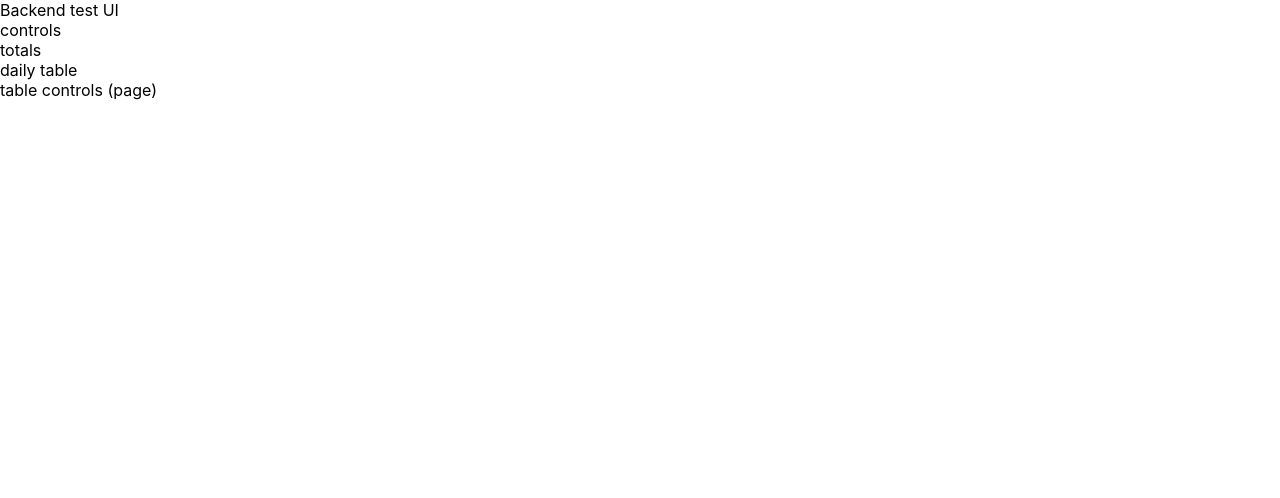
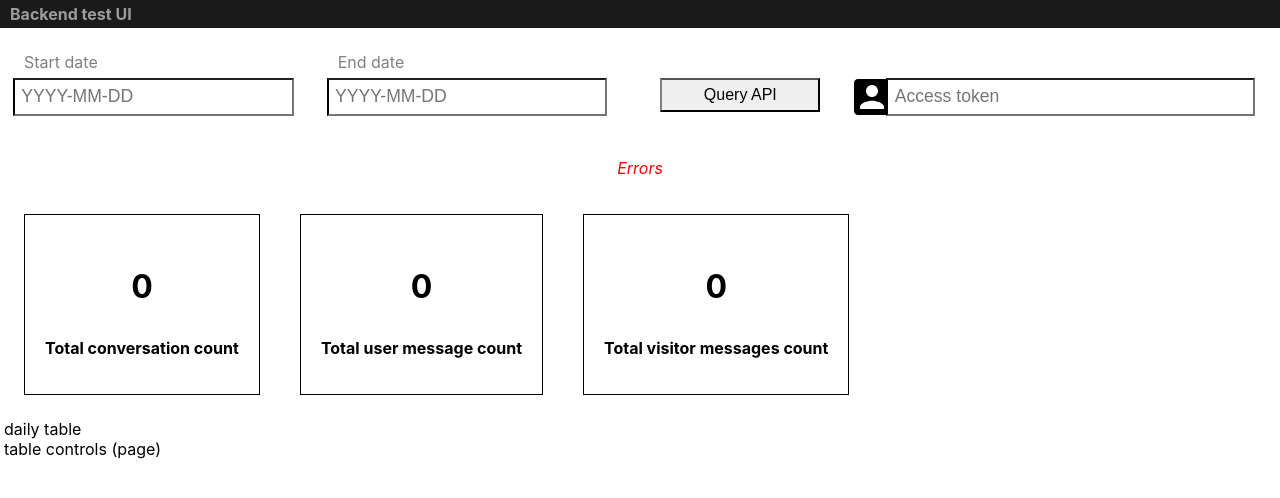
Before and after one commit to Mew-www/giosg_oy_assignment_frontend, a React (Create React App) app: page / in a window 1280 px wide. Shown: the top 498 px of the page. Built offline with nearby package versions, Linux system fonts and the light colour scheme.

Commit message:
Create and setup component architecture, no functionality

```diff
--- a/package.json
+++ b/package.json
@@ -3,6 +3,8 @@
   "version": "0.1.0",
   "private": true,
   "dependencies": {
+    "node-sass": "^4.11.0",
+    "prop-types": "^15.6.2",
     "react": "^16.8.1",
     "react-dom": "^16.8.1",
     "react-scripts": "2.1.3"
--- a/src/App.css
+++ /dev/null
@@ -1,32 +0,0 @@
-.App {
-  text-align: center;
-}
-
-.App-logo {
-  animation: App-logo-spin infinite 20s linear;
-  height: 40vmin;
-}
-
-.App-header {
-  background-color: #282c34;
-  min-height: 100vh;
-  display: flex;
-  flex-direction: column;
-  align-items: center;
-  justify-content: center;
-  font-size: calc(10px + 2vmin);
-  color: white;
-}
-
-.App-link {
-  color: #61dafb;
-}
-
-@keyframes App-logo-spin {
-  from {
-    transform: rotate(0deg);
-  }
-  to {
-    transform: rotate(360deg);
-  }
-}
--- a/src/App.js
+++ b/src/App.js
@@ -1,23 +1,93 @@
 import React, { Component } from 'react';
-import './App.css';
+import './scss-common/DateControl.scss';
+import './scss-common/MediaObject.scss';
+import './App.scss';
+import account_img from './account.svg'
+import DataPanel from "./subcomponents/DataPanel";
 
 class App extends Component {
+  constructor() {
+    super();
+    this.state = {
+
+    };
+  }
   componentDidMount() {
     // Load start_date, end_date, access_token
   }
   render() {
     return (
-      <div>
-        <header>
+      <div className="App">
+        {/* Header panel */}
+        <header className="App__header">
           Backend test UI
         </header>
-        <div>
-          controls
+
+        {/* Main controls, to query API */}
+        <form className="App__controls" onSubmit={(event) => {event.preventDefault();}}>
+          <div className="App__controls-options">
+            <div className="DateControl">
+              <label>
+                <span className="DateControl__label">Start date</span>
+                <br/>
+                <input className="DateControl__input"
+                       type="text"
+                       placeholder="YYYY-MM-DD"
+                />
+              </label>
+            </div>
+            <div className="DateControl">
+              <label>
+                <span className="DateControl__label">End date</span>
+                <br/>
+                <input className="DateControl__input"
+                       type="text"
+                       placeholder="YYYY-MM-DD"
+                />
+              </label>
+            </div>
+          </div>
+          <div className="App__controls-auth">
+            <div className="MediaObject">
+              <img className="MediaObject__icon"
+                   src={account_img}
+                   alt="AUTH"
+              />
+              <input className="MediaObject__content"
+                     type="text"
+                     placeholder="Access token"
+              />
+            </div>
+          </div>
+          <br/>
+          <br/>
+          <input className="App__controls-submit-btn"
+                 type="submit"
+                 value="Query API"
+          />
+        </form>
+
+        {/* Errors (if any) */}
+        <p className="App__error">Errors</p>
+
+        {/* Printout from the API result (if any) */}
+        <div className="App__total-numbers">
+          <DataPanel
+            name="Total conversation count"
+            count={0}
+          />
+          <DataPanel
+            name="Total user message count"
+            count={0}
+          />
+          <DataPanel
+            name="Total visitor messages count"
+            count={0}
+          />
         </div>
-        <div>
-          totals
-        </div>
-        <div>
+
+        {/* Detailed printout with its own sub-controls*/}
+        <div className="App__daily-numbers">
           <div>
             daily table
           </div>
--- /dev/null
+++ b/src/App.scss
@@ -0,0 +1,54 @@
+%clearfix {
+  &:after {
+    clear: both;
+    display: table;
+    content: ' ';
+  }
+}
+
+.App {
+  &__header {
+    padding: 4px;
+    padding-left: 10px;
+
+    background: rgb(26, 26, 26);
+    color: #9c9c9c;
+    font-weight: bold;
+  }
+
+  &__controls {
+    margin: 4px;
+    @extend %clearfix;
+    &-options {
+      float: left;
+      margin: 20px;
+      // contains DateControl(s), styles in DateControl.scss
+    }
+    &-auth {
+      float: right;
+      margin: 20px;
+      margin-top: 40px;
+      // styles in MediaObject.scss (this COULD have been made a component, but there's no reason to in this assignment)
+    }
+    &-submit-btn {
+      width: 10em;
+      font-size: 1em;
+      border-left: 2px solid grey;
+    }
+  }
+
+  &__error {
+    color: red;
+    font-style: italic;
+    text-align: center;
+  }
+
+  &__total-numbers {
+    margin: 4px;
+    // contains DataPanel(s), styles in DataPanel.scss
+  }
+
+  &__daily-numbers {
+    margin: 4px;
+  }
+}
--- /dev/null
+++ b/src/scss-common/DateControl.scss
@@ -0,0 +1,17 @@
+%input-control {
+  font-size: 1.1em;
+  padding: 0.36em;
+}
+
+.DateControl {
+  display: inline-block;
+  margin-right: 40px;
+  &__label {
+    color: grey;
+  }
+  &__input {
+    @extend %input-control;
+    margin: 4px;
+    width: 15em;
+  }
+}
--- /dev/null
+++ b/src/scss-common/MediaObject.scss
@@ -0,0 +1,41 @@
+%clearfix {
+  &:after {
+    clear: both;
+    display: table;
+    content: ' ';
+  }
+}
+
+%input-control {
+  font-size: 1.1em;
+  padding: 0.36em;
+}
+
+.MediaObject {
+  @extend %clearfix;
+  &__icon {
+    float: left;
+    margin: 1px;
+    @at-root {
+      img {
+        width: 48px;
+        height: 48px;
+
+      }
+    }
+  }
+  &__content {
+    float: left;
+    margin: 1px;
+    margin-top: 2px;
+    @at-root {
+      input {
+        @extend %input-control;
+        width: 20em;
+        margin-top: 6px !important;
+        margin-left: -11px !important;
+        border-left: 2px solid black;
+      }
+    }
+  }
+}
--- /dev/null
+++ b/src/subcomponents/DataPanel.js
@@ -0,0 +1,17 @@
+import React from 'react';
+import PropTypes from 'prop-types';
+import './DataPanel.scss'
+
+const DataPanel = props => (
+  <div className="DataPanel">
+    <p className="DataPanel__count">{props.count}</p>
+    <p className="DataPanel__name">{props.name}</p>
+  </div>
+);
+
+DataPanel.propTypes = {
+  name: PropTypes.string.isRequired,
+  count: PropTypes.number.isRequired
+};
+
+export default DataPanel;
--- /dev/null
+++ b/src/subcomponents/DataPanel.scss
@@ -0,0 +1,14 @@
+.DataPanel {
+  margin: 20px;
+  padding: 20px;
+  border: 1px solid black;
+  display: inline-block;
+  &__count {
+    font-size: 2em;
+    font-weight: bold;
+    text-align: center;
+  }
+  &__name {
+    font-weight: bold;
+  }
+}
```
Also changed, not shown: src/account.svg (added).
